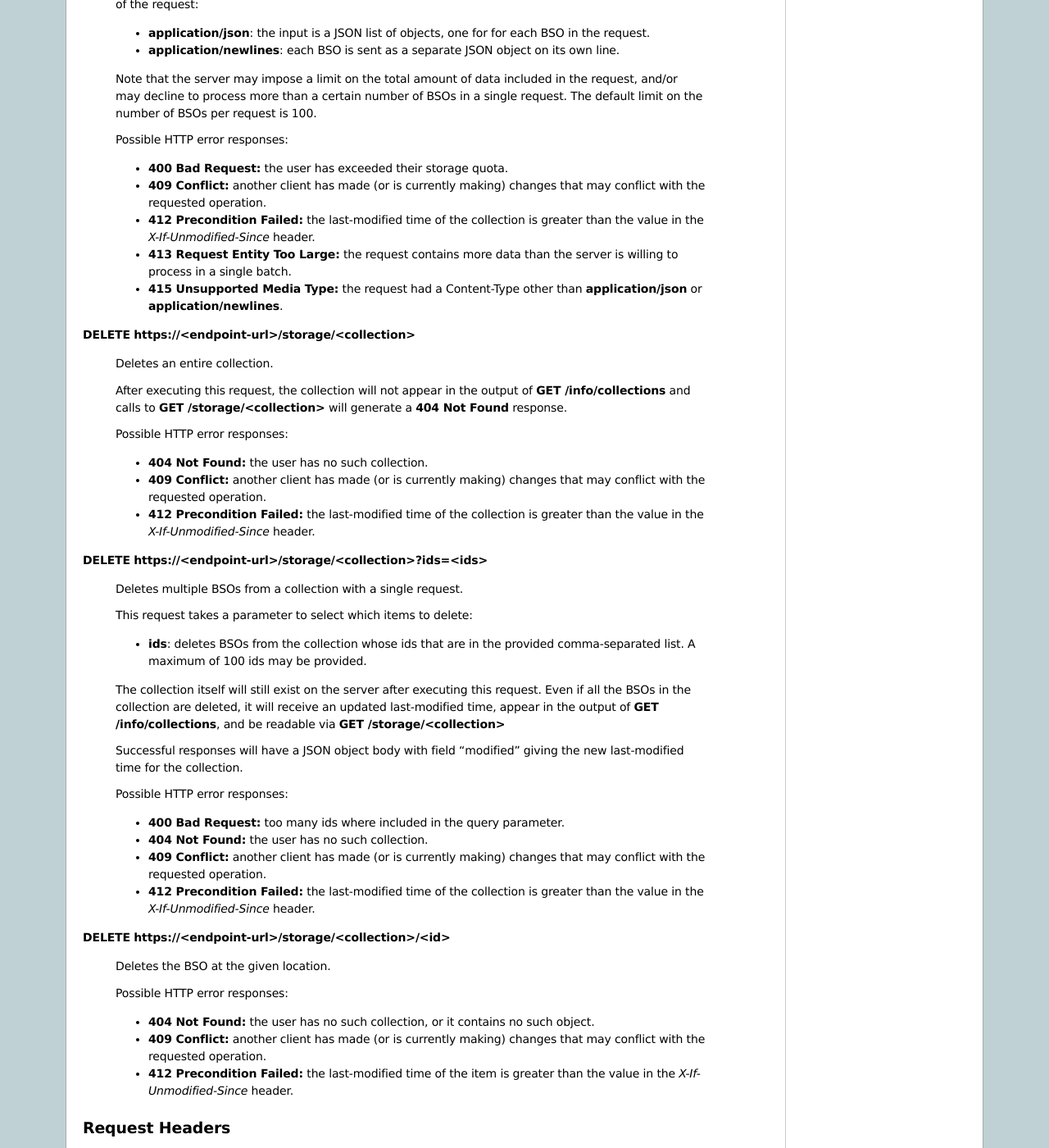
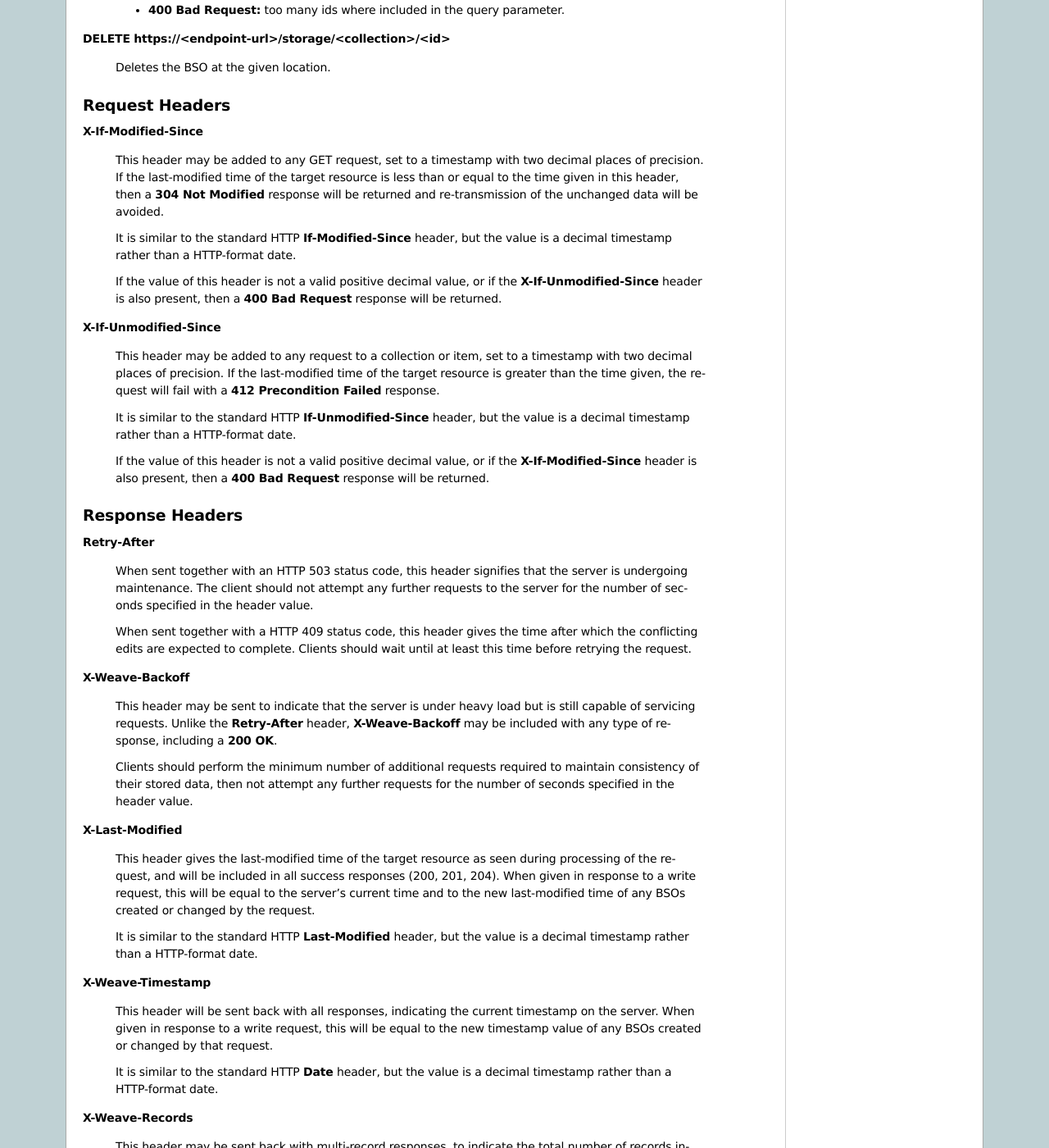
Before and after one commit to mozilla-services/docs, a Sphinx documentation site: the page built from source/storage/apis-1.2.rst, in a window 1280 px wide and 1400 px high, scrolled down 5509 px. Shown: the whole window at 82% size. Built offline with Sphinx 7.4.7, drawn with Linux system fonts in a browser that asks for light colours; the version number could not be read and is left out; some of the changed text lies outside the part shown.

Commit message:
Remove uninteresting HTTP Response Code details from API instructions.

```diff
--- a/source/storage/apis-1.2.rst
+++ b/source/storage/apis-1.2.rst
@@ -173,11 +173,6 @@
 
     Note that usage numbers may be approximate.
 
-    Possible HTTP status codes:
-
-    - **304 Not Modified:**  the current last-modified time is less than or equal
-      to the value specified in the *X-If-Modified-Since* header.
-
 
 **GET** **https://<endpoint-url>/info/collection_usage**
 
@@ -188,31 +183,16 @@
     detailed and accurate usage information than the request to
     **/info/quota**.
 
-    Possible HTTP status codes:
-
-    - **304 Not Modified:**  the current last-modified time is less than or equal
-      to the value specified in the *X-If-Modified-Since* header.
-
 
 **GET** **https://<endpoint-url>/info/collection_counts**
 
     Returns an object mapping collection names associated with the account to
     the total number of items in each collection.
 
-    Possible HTTP status codes:
-
-    - **304 Not Modified:**  the current last-modified time is less than or equal
-      to the value specified in the *X-If-Modified-Since* header.
-
 
 **DELETE** **https://<endpoint-url>/storage**
 
     Deletes all records for the user.
-
-    Possible HTTP error responses:
-
-    - **409 Conflict:**  another client has made (or is currently making)
-      changes that may conflict with the requested operation.
 
 
 Individual Collection Interaction
@@ -272,27 +252,12 @@
 
     Possible HTTP status codes:
 
-    - **304 Not Modified:**  the last-modified time of the collection
-      is less than or equal to the value in the *X-If-Modified-Since* header.
     - **400 Bad Request:**  too many ids where included in the query parameter.
-    - **404 Not Found:**  the user has no such collection.
-    - **412 Precondition Failed:**  the last-modified time of the collection
-      is greater than the value in the *X-If-Unmodified-Since* header.
-
 
 
 **GET** **https://<endpoint-url>/storage/<collection>/<id>**
 
     Returns the BSO in the collection corresponding to the requested id
-
-    Possible HTTP error responses:
-
-    - **304 Not Modified:**  the last-modified time of the item is
-      less than or equal to the value in the *X-If-Modified-Since* header.
-    - **404 Not Found:**  the user has no such collection, or it contains
-      no such object.
-    - **412 Precondition Failed:**  the last-modified time of the item
-      is greater than the value in the *X-If-Unmodified-Since* header.
 
 
 **PUT** **https://<endpoint-url>/storage/<collection>/<id>**
@@ -320,17 +285,11 @@
     Note that the server may impose a limit on the amount of data submitted
     for storage in a single BSO.
 
-    Possible HTTP error responses:
+    Potential HTTP error responses include:
 
     - **400 Bad Request:**  the user has exceeded their storage quota.
-    - **409 Conflict:**  another client has made (or is currently making)
-      changes that may conflict with the requested operation.
-    - **412 Precondition Failed:**  the last-modified time  of the item
-      is greater than the value in the *X-If-Unmodified-Since* header.
     - **413 Request Entity Too Large:**  the object is larger than the
       server is willing to store.
-    - **415 Unsupported Media Type:**  the request had a Content-Type other
-      than **application/json**.
 
 
 **POST** **https://<endpoint-url>/storage/<collection>**
@@ -380,17 +339,11 @@
     number of BSOs in a single request.  The default limit on the number
     of BSOs per request is 100.
 
-    Possible HTTP error responses:
+    Potential HTTP error responses include:
 
     - **400 Bad Request:**  the user has exceeded their storage quota.
-    - **409 Conflict:**  another client has made (or is currently making)
-      changes that may conflict with the requested operation.
-    - **412 Precondition Failed:**  the last-modified time of the collection is greater
-      than the value in the *X-If-Unmodified-Since* header.
     - **413 Request Entity Too Large:**  the request contains more data than the
       server is willing to process in a single batch.
-    - **415 Unsupported Media Type:**  the request had a Content-Type other
-      than **application/json** or **application/newlines**.
 
 
 **DELETE** **https://<endpoint-url>/storage/<collection>**
@@ -401,14 +354,6 @@
     in the output of **GET /info/collections** and calls to
     **GET /storage/<collection>** will generate a **404 Not Found**
     response.
-
-    Possible HTTP error responses:
-
-    - **404 Not Found:**  the user has no such collection.
-    - **409 Conflict:**  another client has made (or is currently making)
-      changes that may conflict with the requested operation.
-    - **412 Precondition Failed:**  the last-modified time of the collection
-      is greater than the value in the *X-If-Unmodified-Since* header.
 
 
 **DELETE** **https://<endpoint-url>/storage/<collection>?ids=<ids>**
@@ -429,28 +374,14 @@
     Successful responses will have a JSON object body with field "modified"
     giving the new last-modified time for the collection.
 
-    Possible HTTP error responses:
+    Potential HTTP error responses include:
 
     - **400 Bad Request:**  too many ids where included in the query parameter.
-    - **404 Not Found:**  the user has no such collection.
-    - **409 Conflict:**  another client has made (or is currently making)
-      changes that may conflict with the requested operation.
-    - **412 Precondition Failed:**  the last-modified time of the collection is
-      greater than the value in the *X-If-Unmodified-Since* header.
 
 
 **DELETE** **https://<endpoint-url>/storage/<collection>/<id>**
 
     Deletes the BSO at the given location.
-
-    Possible HTTP error responses:
-
-    - **404 Not Found:**  the user has no such collection, or it contains
-      no such object.
-    - **409 Conflict:**  another client has made (or is currently making)
-      changes that may conflict with the requested operation.
-    - **412 Precondition Failed:**  the last-modified time of the item
-      is greater than the value in the *X-If-Unmodified-Since* header.
 
 
 Request Headers
```
